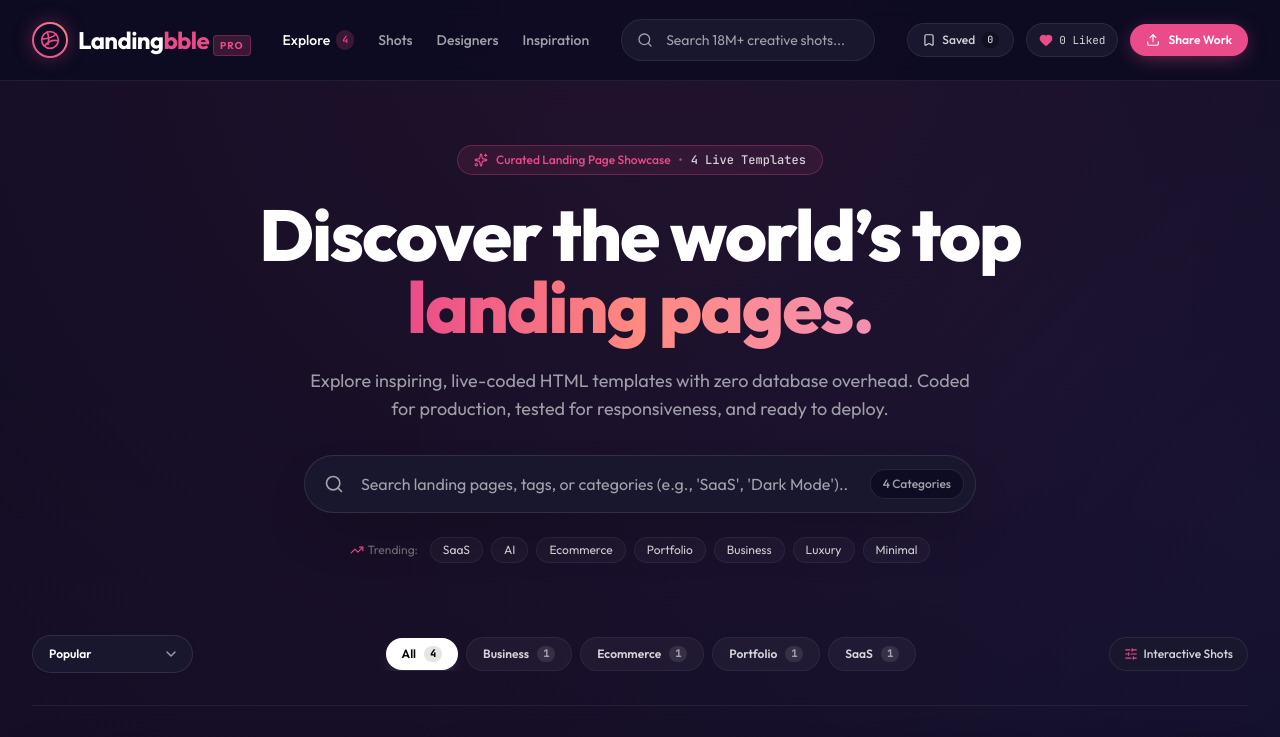
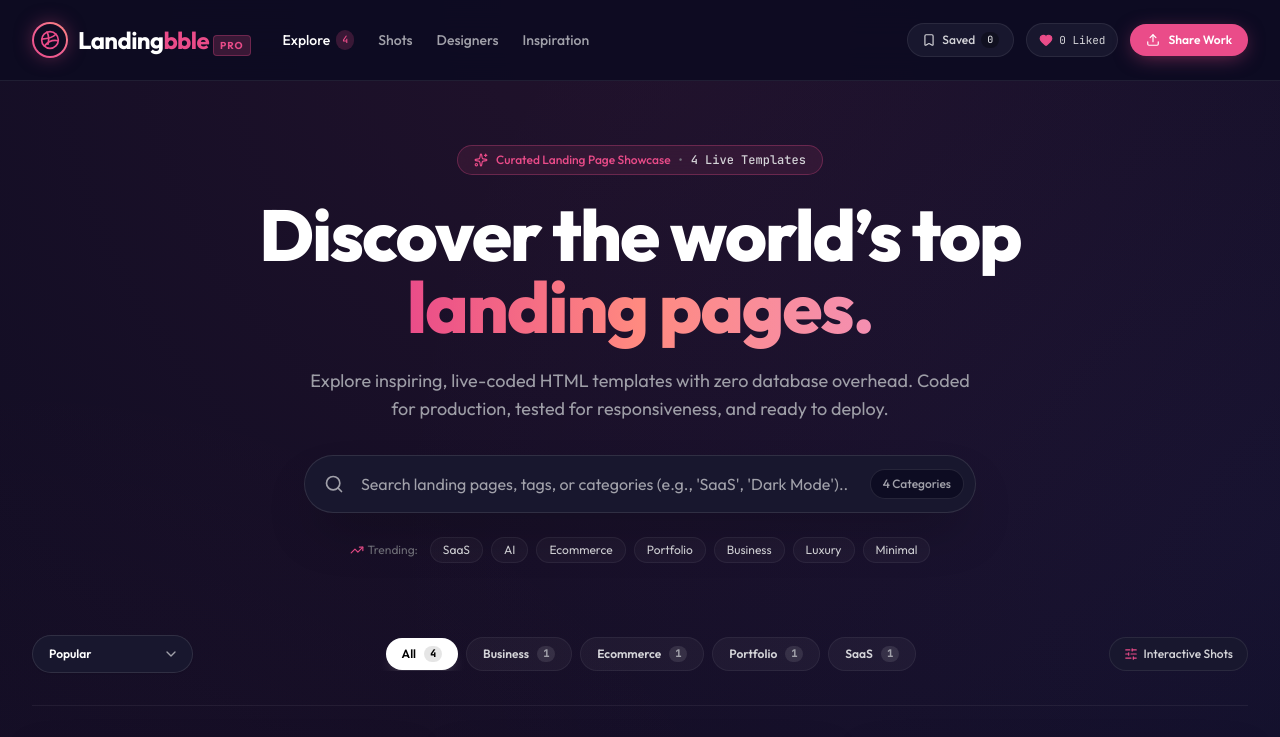
Before and after one commit to RajatDebnth/LPLibrary, a React (Vite) app: page / in a window 1280 px wide. Shown: the top 737 px of the page. Built offline with nearby package versions, Linux system fonts and the light colour scheme.

Commit message:
Remove search bar from navbar

```diff
--- a/src/App.tsx
+++ b/src/App.tsx
@@ -193,8 +193,6 @@ export default function App() {
         likedCount={likedPages.size}
         onFilterSaved={() => setIsSavedActive((prev) => !prev)}
         isSavedActive={isSavedActive}
-        searchTerm={searchTerm}
-        onSearchChange={setSearchTerm}
       />
 
       {/* Main Container */}
--- a/src/components/ShowroomHeader.tsx
+++ b/src/components/ShowroomHeader.tsx
@@ -1,5 +1,5 @@
 import React from 'react';
-import { Search, Heart, Bookmark, Upload } from 'lucide-react';
+import { Heart, Bookmark, Upload } from 'lucide-react';
 
 interface ShowroomHeaderProps {
   totalCount: number;
@@ -7,8 +7,6 @@ interface ShowroomHeaderProps {
   likedCount: number;
   onFilterSaved: () => void;
   isSavedActive: boolean;
-  searchTerm: string;
-  onSearchChange: (value: string) => void;
 }
 
 export const ShowroomHeader: React.FC<ShowroomHeaderProps> = ({
@@ -17,8 +15,6 @@ export const ShowroomHeader: React.FC<ShowroomHeaderProps> = ({
   likedCount,
   onFilterSaved,
   isSavedActive,
-  searchTerm,
-  onSearchChange,
 }) => {
   return (
     <header className="sticky top-0 z-40 border-b border-white/[0.08] bg-[#0D0C22]/90 backdrop-blur-xl transition-all">
@@ -67,20 +63,6 @@ export const ShowroomHeader: React.FC<ShowroomHeaderProps> = ({
           </nav>
         </div>
 
-        {/* Center: Search Bar in Header for medium+ screens */}
-        <div className="hidden md:flex flex-1 max-w-md mx-4">
-          <div className="relative w-full">
-            <Search className="w-4 h-4 text-zinc-400 absolute left-4 top-1/2 -translate-y-1/2 pointer-events-none" />
-            <input
-              type="text"
-              value={searchTerm}
-              onChange={(e) => onSearchChange(e.target.value)}
-              placeholder="Search 18M+ creative shots..."
-              className="w-full pl-11 pr-4 py-2.5 rounded-full bg-[#18172E] border border-white/[0.08] text-sm text-white placeholder-zinc-400 focus:outline-none focus:border-[#EA4C89] focus:ring-2 focus:ring-[#EA4C89]/20 transition"
-            />
-          </div>
-        </div>
-
         {/* Right: Actions, Saved Collection, Stats & Upload */}
         <div className="flex items-center space-x-3">
           {/* Saved Collection Toggle */}
--- a/src/data/pages-manifest.json
+++ b/src/data/pages-manifest.json
@@ -1,5 +1,5 @@
 {
-  "scannedAt": "2026-10-30T05:36:41.032Z",
+  "scannedAt": "2026-10-30T06:21:30.964Z",
   "totalCount": 4,
   "categories": [
     "Business",
```
